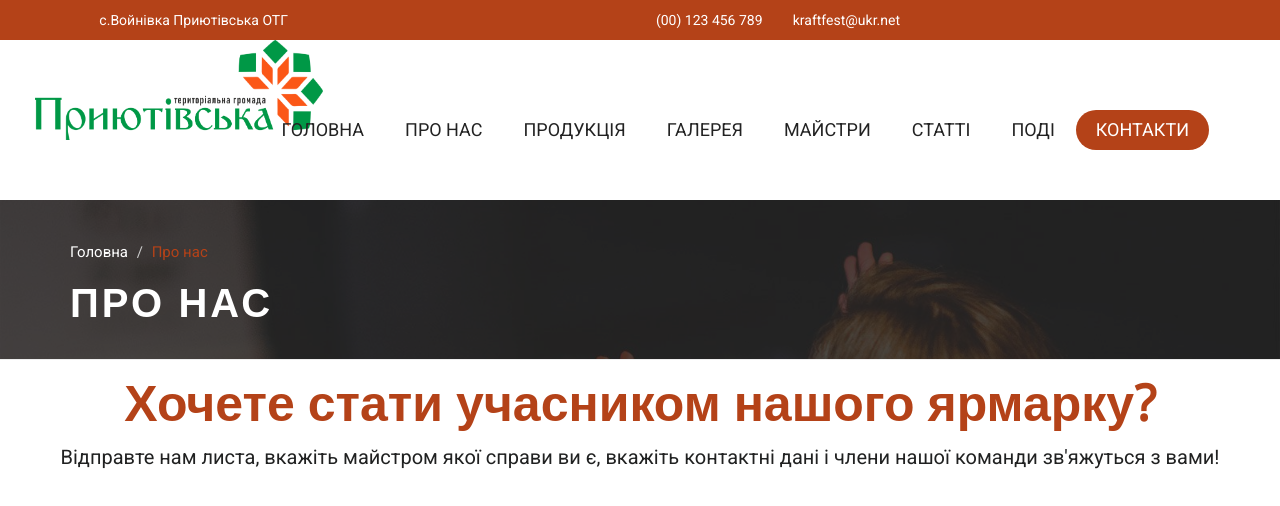
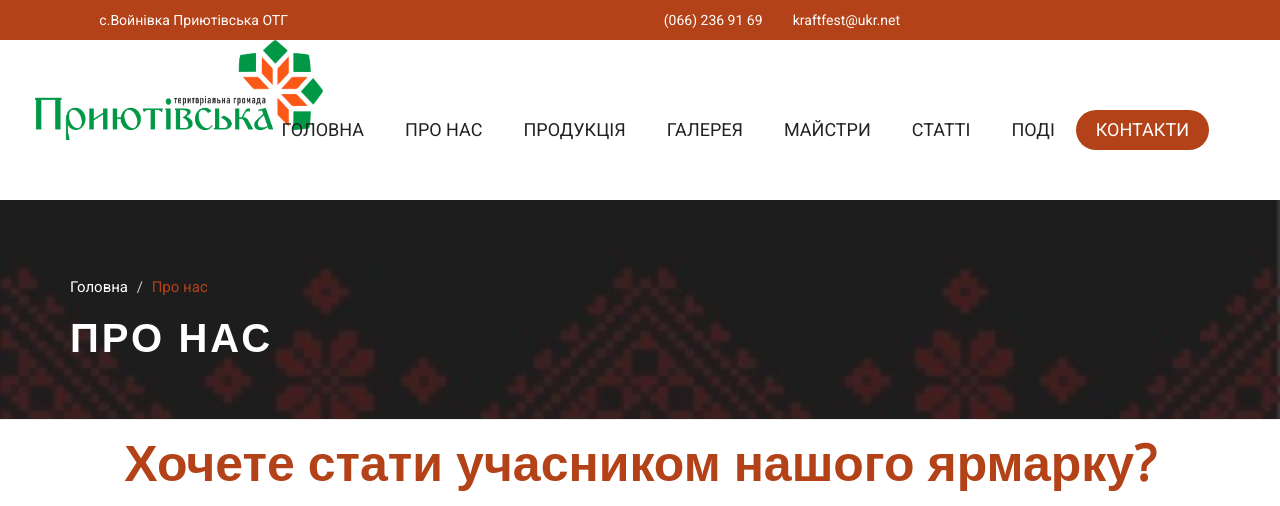
Before and after one commit to sanyache/craftfest, a Django app: page /contact in a window 1280 px wide. Shown: the top 506 px of the page. Run offline with Django 3.2, Linux system fonts and the light colour scheme; parts of the project's set-up code (start-up, migrations or seed data) failed here and were passed over; some libraries are stand-ins or nearby versions; some web fonts are replaced.

Commit message:
banner vyshyvka

```diff
--- a/static/assets/css/main.css
+++ b/static/assets/css/main.css
@@ -78,6 +78,12 @@ ol {
   text-align: center;
   padding-bottom: 30px;
 }
+.why
+{
+  background-color: #6F5D75;
+  margin-bottom: 20px;
+  color: #fff;
+}
 .small-title {
   font-size: 16px;
   font-weight: 700;
@@ -168,10 +174,10 @@ fieldset[disabled] .btn {
   padding: 0;
   margin: 0;
   position: relative;
-  background: url(../img/background/header-bg.jpg);
+  background: url(../img/background/header-bg2.jpg);
   background-size: cover;
   background-position: 0px 0px, 50% 50%;
-  min-height: 160px;
+  min-height: 220px;
 }
 .page-header:before {
   background: rgba(34, 34, 34, 0.8);
@@ -193,7 +199,7 @@ fieldset[disabled] .btn {
   color: #fff;
   font-size: 40px;
   padding: 15px 0;
-  margin-bottom: 10px !important;
+  margin-bottom: 35px !important;
 }
 .page-header .breadcrumb {
   margin: 0;
--- a/templates/base.html
+++ b/templates/base.html
@@ -9,7 +9,7 @@
     <meta name="keywords"
           content="Крафт фест, kraft, craft, fest, Приютівська ОТГ, хенд мейд, крафтова продукція, українські виробники ">
     {% block extrameta %}{% endblock extrameta %}
-    <title>Фестиваль крафтових виробів | Приютівська ОТГ</title>
+    <title>Ярмарок крафтових виробів | Приютівська ОТГ</title>
 
     <!-- Bootstrap -->
     <link rel="stylesheet" type="text/css" href="{% static 'assets/css/bootstrap.min.css' %}" >
@@ -55,7 +55,7 @@
             <div class="col-md-6 col-sm-6">
               <!-- Quick Contacts Starts -->
               <div class="quick-contacts">
-                  <span><i class="icon-phone"></i> (00) 123 456 789</span>
+                  <span><i class="icon-phone"></i> (066) 236 91 69</span>
                   <span><i class="icon-envelope"></i><a href="#">kraftfest@ukr.net</a></span>
               </div>
               <!-- Quick Contacts End -->
--- a/templates/index.html
+++ b/templates/index.html
@@ -35,7 +35,7 @@
       <div class="container">
         <div class="row">
           <div class="col-md-12">
-            <h2 class="section-title wow fadeInUp" data-wow-delay="0s">Чому варто стати
+            <h2 class="section-title wow fadeInUp why" data-wow-delay="0s">Чому варто стати
               учасником  Ярмарку крафтових виробів?</h2>
               <p class="section-subcontent wow fadeInUp" data-wow-delay="0.2s">
                 Час змінюватися. Пандемія коронавірусу прискорила деякі процеси, в тому числі і у створенні даного
```
Also changed, not shown: static/assets/img/background/header-bg2.jpg (added).
